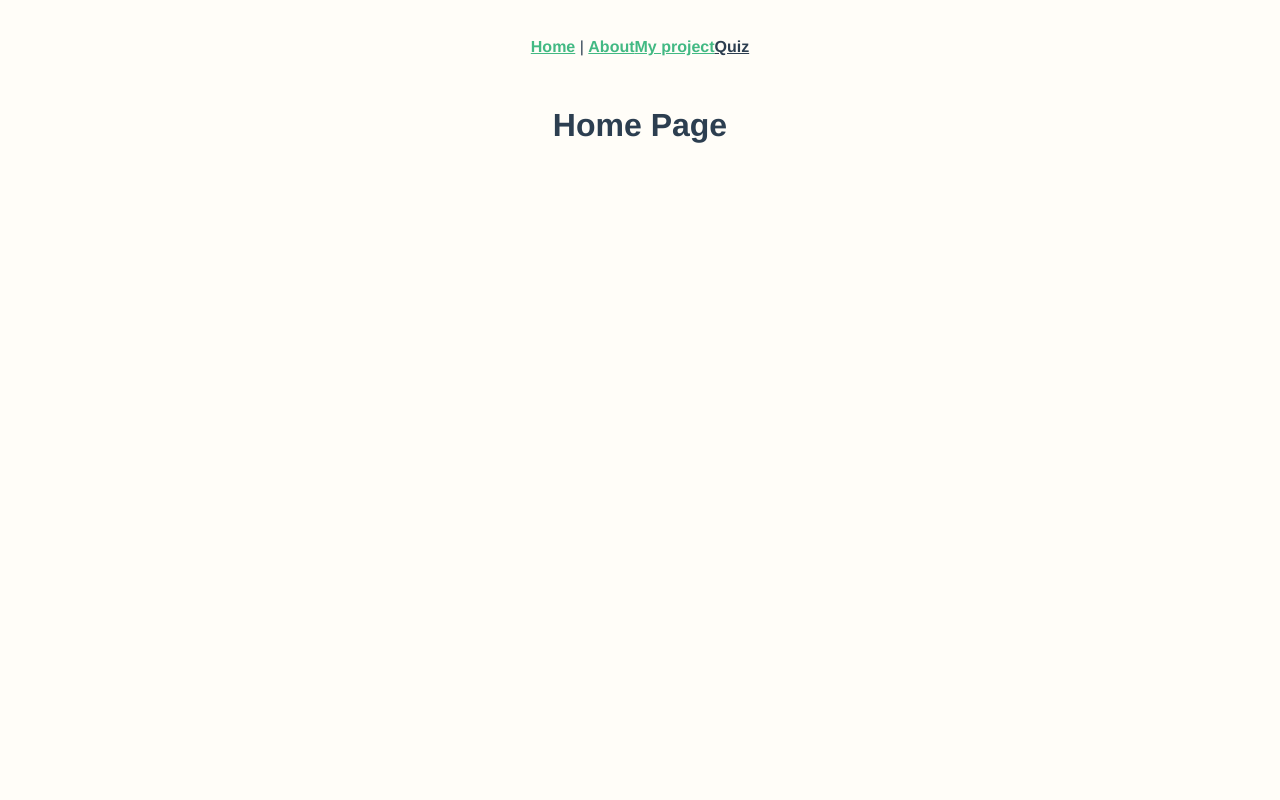
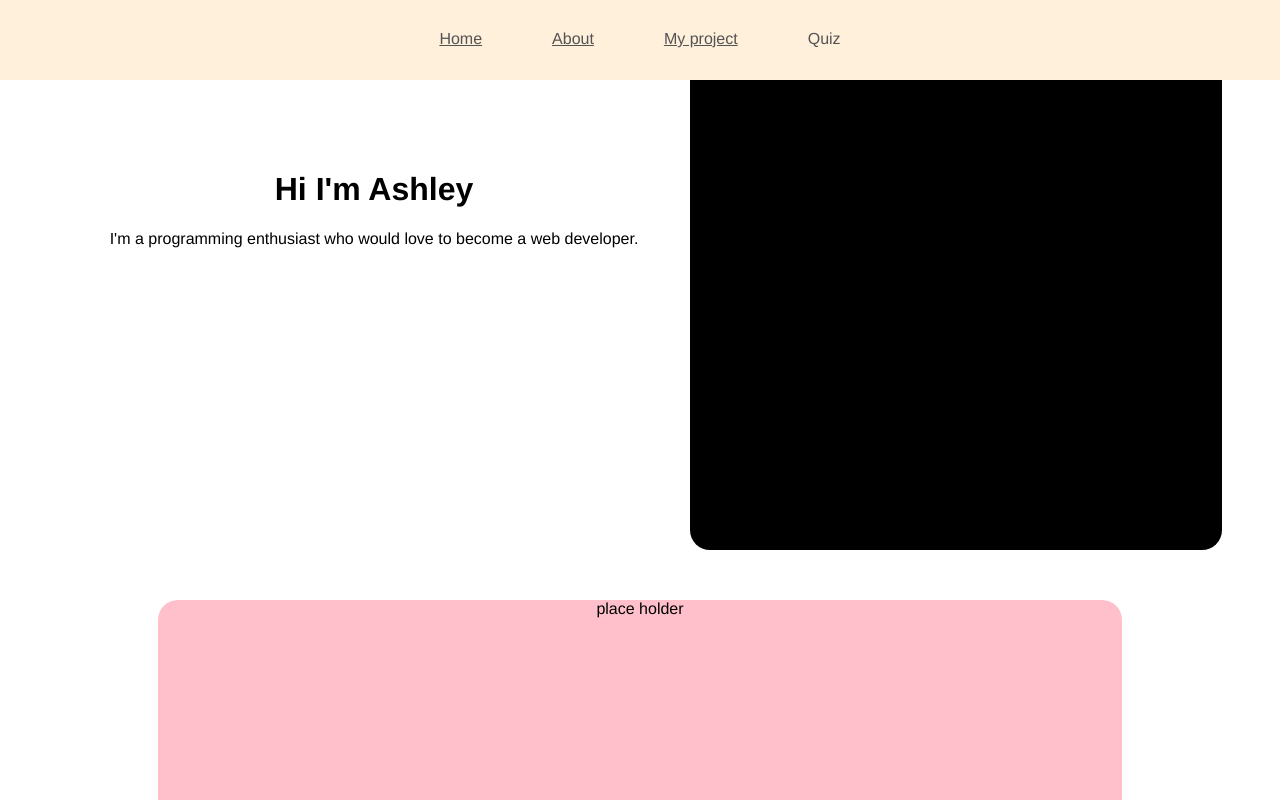
Before and after one commit to ashleycao12/my-website, a Vue app: page / in a window 1280 px wide. Shown: the top 800 px of the page. Built offline with nearby package versions, Linux system fonts and the light colour scheme; the HTML template or start-up script is replaced by a standard one.

Commit message:
Style Home page

```diff
--- a/src/App.vue
+++ b/src/App.vue
@@ -1,6 +1,6 @@
 <template>
   <nav>
-    <router-link to="/">Home</router-link> |
+    <router-link to="/">Home</router-link>
     <router-link to="/">About</router-link>
     <router-link to="/">My project</router-link>
     <router-link to="/quiz">Quiz</router-link>
@@ -11,27 +11,44 @@
 <style>
 #app {
   font-family: Avenir, Helvetica, Arial, sans-serif;
-  -webkit-font-smoothing: antialiased;
-  -moz-osx-font-smoothing: grayscale;
+  /* -webkit-font-smoothing: antialiased;
+  -moz-osx-font-smoothing: grayscale; */
   text-align: center;
-  color: #2c3e50;
 
 }
 
 nav {
   padding: 30px;
+  position: fixed;
+  top: 0;
+  left: 0;
+  right: 0;
+  height: 20px;
+  background-color: rgb(255, 240, 220);
 }
 
 nav a {
-  font-weight: bold;
-  color: #2c3e50;
+  /* font-weight: bold; */
+  /* color: #2c3e50; */
+  /* padding: 7px; */
+  padding: 10px 20px;
+  border-radius: 10px;
+  text-decoration: none;
+  margin-left:15px ;
+  margin-right:15px ;
+  color: rgb(83, 83, 83)
+}
+
+nav a:hover{
+  background: rgb(253, 210, 150);
+  color: rgb(50, 50, 50);
+  margin-left:50px ;
+  margin-right:50px ;
 }
 
 nav a.router-link-exact-active {
-  color: #42b983;
+  text-decoration: underline;
+
 }
 
-body {
-  background-color: rgb(255, 253, 248);
-}
 </style>
--- a/src/assets/global.css
+++ b/src/assets/global.css
@@ -1,3 +1,7 @@
 body {
-  background-color: rgb(255, 253, 248);
+  background-color: rgb(255, 240, 220);
+  color: rgb(73, 73, 73);
+  text-align: center;
+  padding-top: 80px;
+
 }
--- a/src/views/HomeView.vue
+++ b/src/views/HomeView.vue
@@ -1,5 +1,13 @@
 <template>
-  <h1>Home Page</h1>
+  <div class="intro">
+    <div class="text">
+      <h1>Hi I'm Ashley</h1>
+      <p>I'm a programming enthusiast who would love to become a web developer.</p>
+    </div>
+      <div class= "gif">Place holder</div>
+  </div>
+  <div class="project1">place holder</div>
+  <div class="project1">place holder</div>
 </template>
 
 <script>
@@ -9,5 +17,27 @@ export default {
 </script>
 
 <style>
-
+  div {
+    border-radius: 20px;
+  }
+  .intro {
+    display: flex;
+    flex-direction: row;
+    margin: 50px;
+  }
+  .intro>.text {
+    flex: 1;
+    padding: 100px 50px;
+  }
+  .gif {
+    height: 500px;
+    background-color: black;
+    border-radius: 20px;
+    flex: 1;
+  }
+  .project1 {
+    background: pink;
+    margin: 50px 150px;
+    height: 400px;
+  }
 </style>
```
